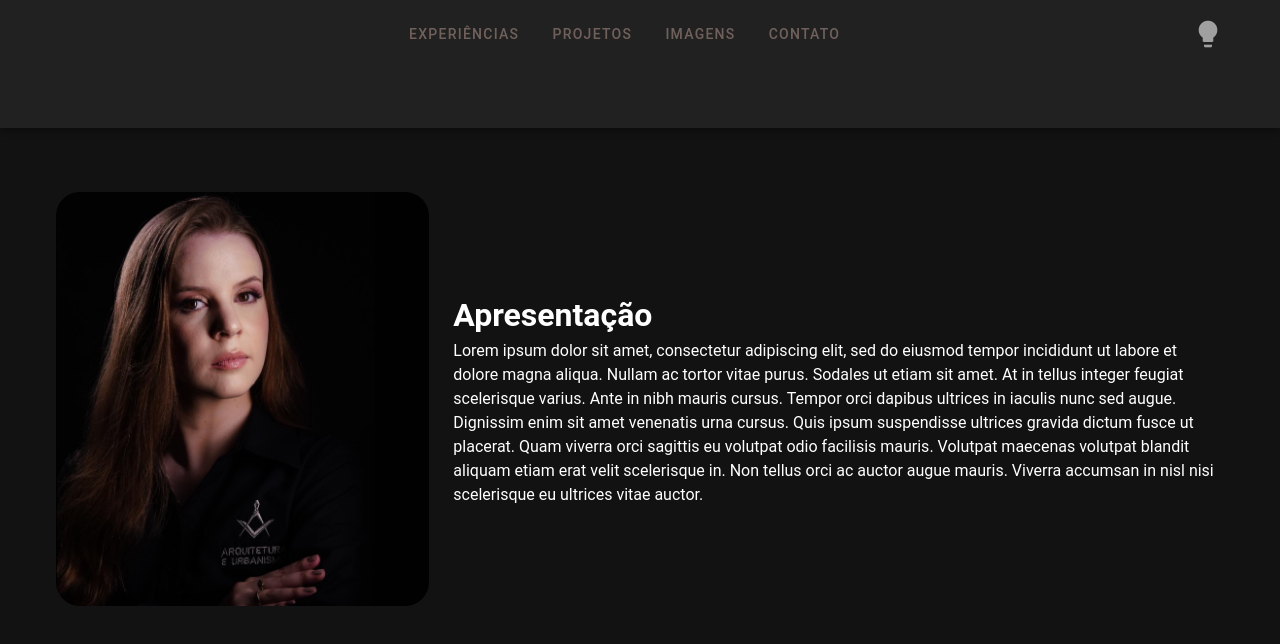
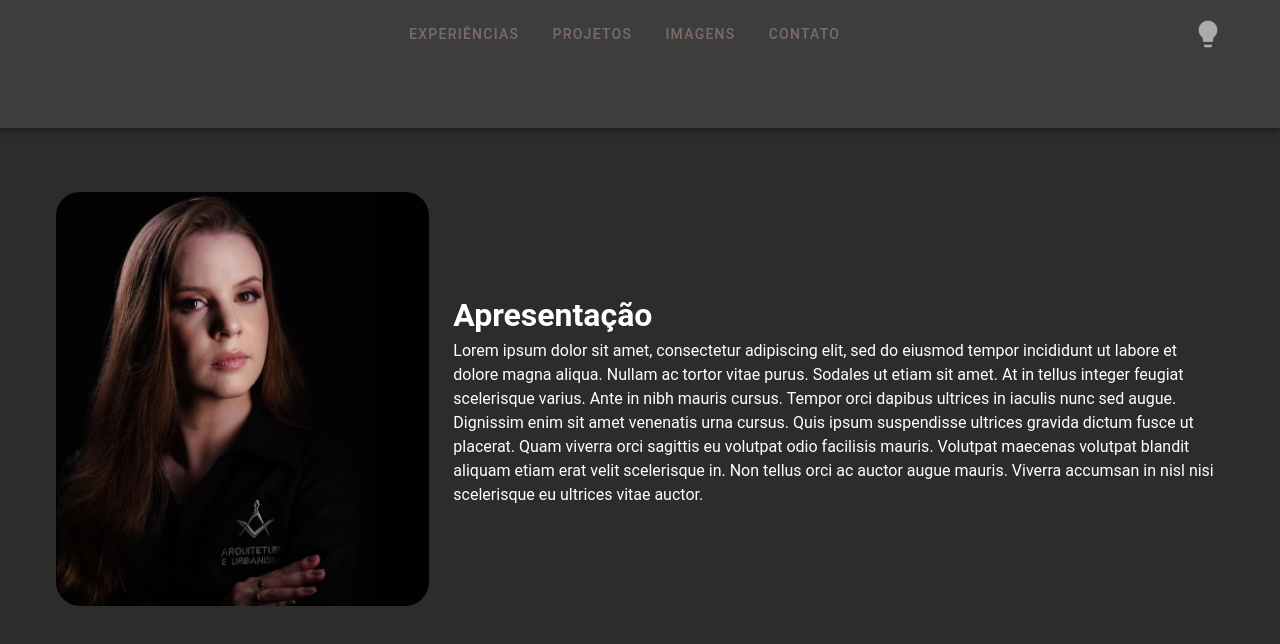
Before and after one commit to jgdlago/architecture-portfolio-frontend, a Vue app: page / in a window 1280 px wide. Shown: the top 644 px of the page. Built offline with nearby package versions, Linux system fonts and the light colour scheme.

Commit message:
:sparkles: Feat: Temas personalizados

```diff
--- a/components.d.ts
+++ b/components.d.ts
@@ -10,7 +10,5 @@ declare module 'vue' {
     AboutMe: typeof import('./src/components/AboutMe.vue')['default']
     MainHeader: typeof import('./src/components/MainHeader.vue')['default']
     MenuItem: typeof import('./src/components/MenuItem.vue')['default']
-    RouterLink: typeof import('vue-router')['RouterLink']
-    RouterView: typeof import('vue-router')['RouterView']
   }
 }
--- a/src/plugins/vuetify.ts
+++ b/src/plugins/vuetify.ts
@@ -11,9 +11,46 @@ import 'vuetify/styles'
 // Composables
 import { createVuetify } from 'vuetify'
 
-// https://vuetifyjs.com/en/introduction/why-vuetify/#feature-guides
+// Define custom themes
+const myLightTheme = {
+  dark: false,
+  colors: {
+    background: '#FAF3E0',   // Beige Claro
+    surface: '#E5DAC8',      // Creme
+    primary: '#4A4A4A',      // Cinza Escuro
+    secondary: '#C5A880',    // Dourado Claro
+    border: '#BFA387',       // Marrom Claro
+    action: '#8D6E63',       // Marrom Rosado
+    error: '#D32F2F',        // Vermelho Escuro
+    success: '#388E3C',      // Verde Escuro
+    warning: '#FFA000',      // Laranja
+    text: '#4A4A4A',         // Cinza Escuro
+  }
+}
+
+const myDarkTheme = {
+  dark: true,
+  colors: {
+    background: '#2C2C2C',   // Preto Suave
+    surface: '#3D3D3D',      // Cinza Escuro
+    primary: '#E5E5E5',      // Cinza Claro
+    secondary: '#A67C52',    // Dourado Escuro
+    border: '#5A5A5A',       // Cinza Médio
+    action: '#8D6E63',       // Marrom Rosado
+    error: '#D32F2F',        // Vermelho Escuro
+    success: '#388E3C',      // Verde Escuro
+    warning: '#FFA000',      // Laranja
+    text: '#E5E5E5',         // Cinza Claro
+  }
+}
+
+// Create Vuetify instance
 export default createVuetify({
   theme: {
     defaultTheme: 'dark',
+    themes: {
+      light: myLightTheme,
+      dark: myDarkTheme,
+    },
   },
 })
```
